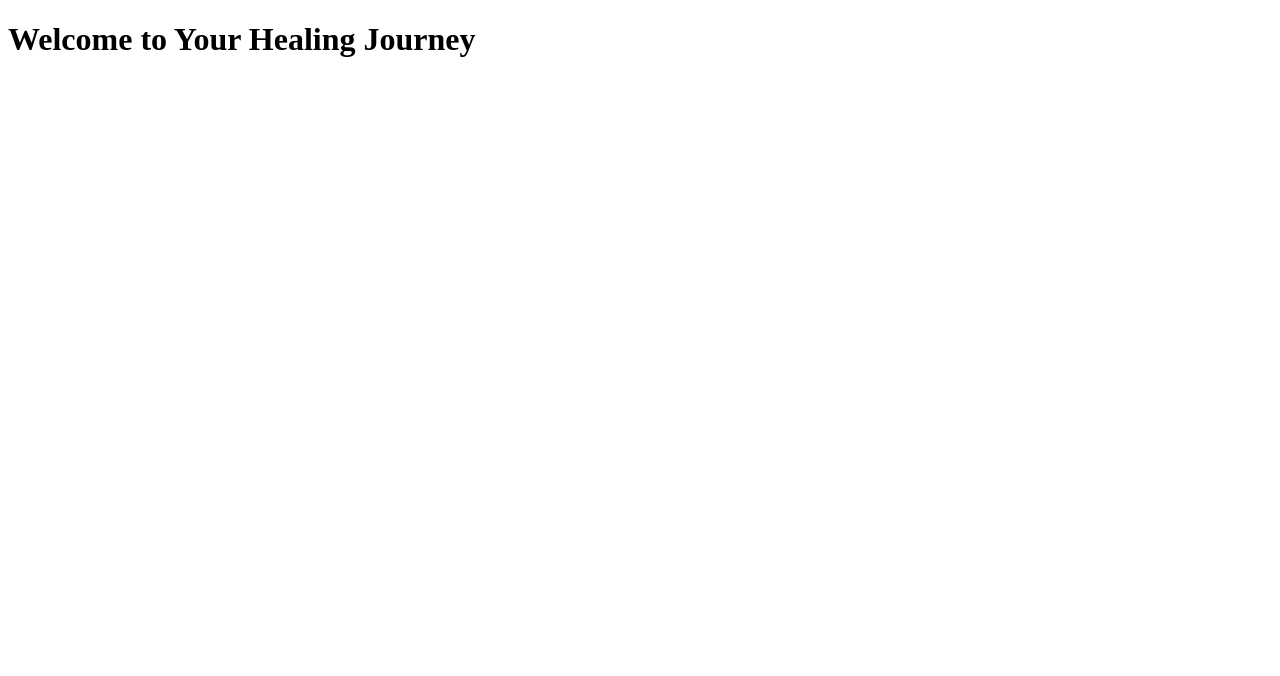
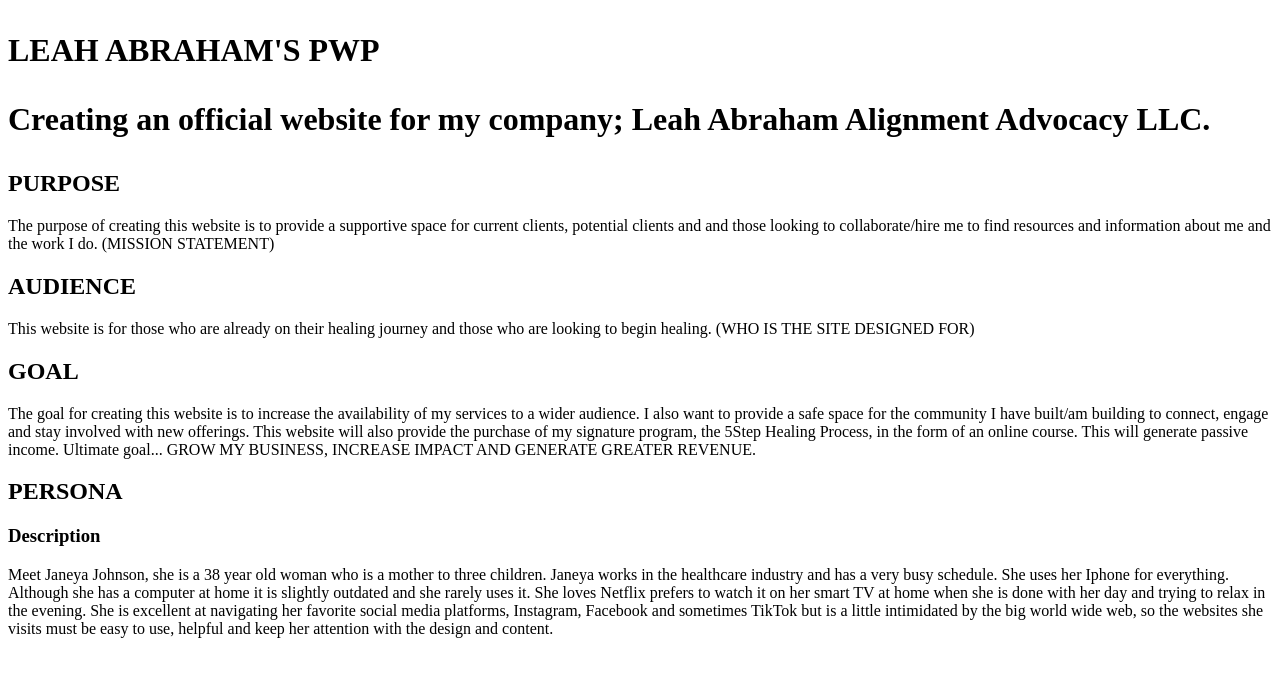
Before and after one commit to labraham1/leah-abraham-pwp, a plain HTML site: page public_html/documentation/milestone-1.html in a window 1280 px wide. Drawn offline with Linux system fonts and the light colour scheme.

Commit message:
updating persona

```diff
--- a/public_html/documentation/milestone-1.html
+++ b/public_html/documentation/milestone-1.html
@@ -8,8 +8,30 @@
     <title>Leah Abraham Alignment Advocacy LLC Official Website</title>
 </head>
 <body>
-<h1>Welcome to Your Healing Journey</h1>
-
+<h1>
+    <p>LEAH ABRAHAM'S PWP</p>
+    <p>Creating an official website for my company; Leah Abraham Alignment Advocacy LLC.</p>
+</h1>
+<p>
+    <h2>PURPOSE</h2>
+</p>
+<P>
+    The purpose of creating this website is to provide a supportive space for current clients, potential clients and and those looking to collaborate/hire me to find resources and information about me and the work I do. (MISSION STATEMENT)
+</P>
+<p>
+    <h2>AUDIENCE</h2>
+<p>
+    This website is for those who are already on their healing journey and those who are looking to begin healing. (WHO IS THE SITE DESIGNED FOR)
+</p>
+<h2>GOAL</h2>
+<p>
+    The goal for creating this website is to increase the availability of my services to a wider audience. I also want to provide a safe space for the community I have built/am building to connect, engage and stay involved with new offerings. This website will also provide the purchase of my signature program, the 5Step Healing Process, in the form of an online course. This will generate passive income. Ultimate goal... GROW MY BUSINESS, INCREASE IMPACT AND GENERATE GREATER REVENUE.
+</p>
+<h2>PERSONA</h2>
+<p>
+    <h3>Description</h3>
+    Meet Janeya Johnson, she is a 38 year old woman who is a mother to three children. Janeya works in the healthcare industry and has a very busy schedule. She uses her Iphone for everything. Although she has a computer at home it is slightly outdated and she rarely uses it. She loves Netflix prefers to watch it on her smart TV at home when she is done with her day and trying to relax in the evening. She is excellent at navigating her favorite social media platforms, Instagram, Facebook and sometimes TikTok but is a little intimidated by the big world wide web, so the websites she visits must be easy to use, helpful and keep her attention with the design and content.
+</p>
 
 </body>
 </html>
```
